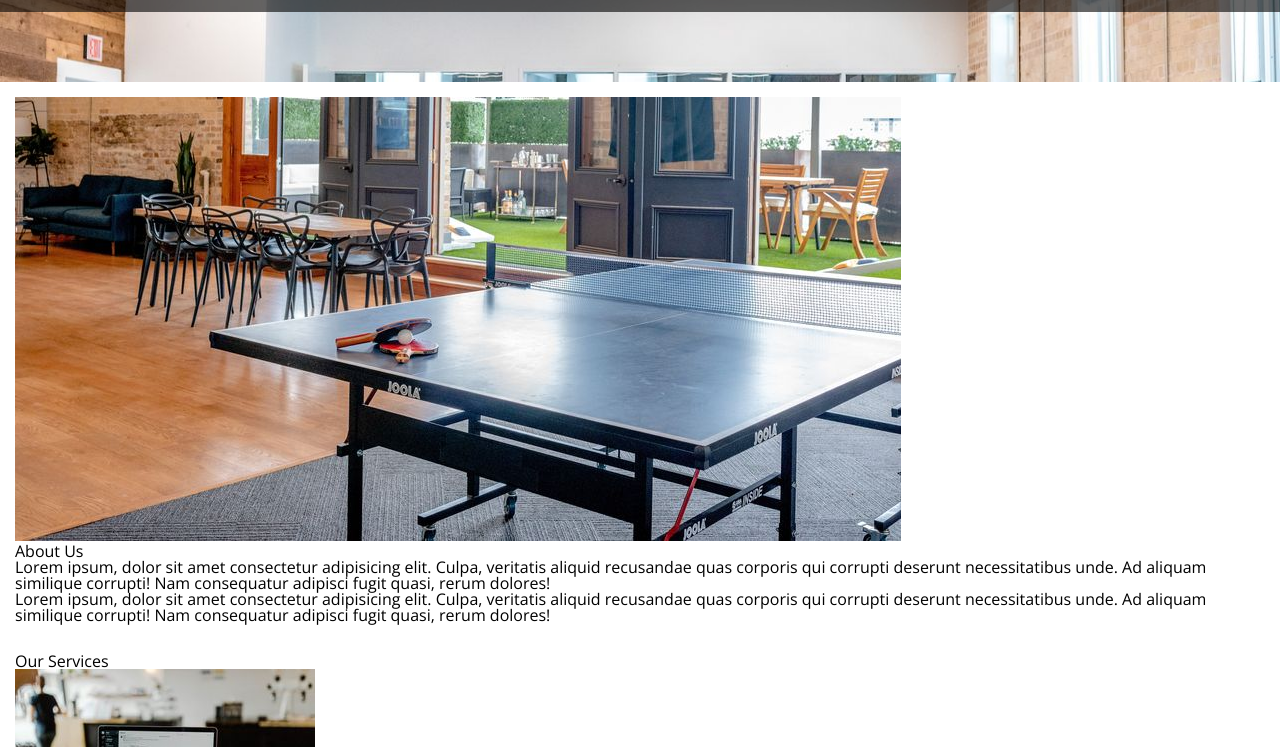
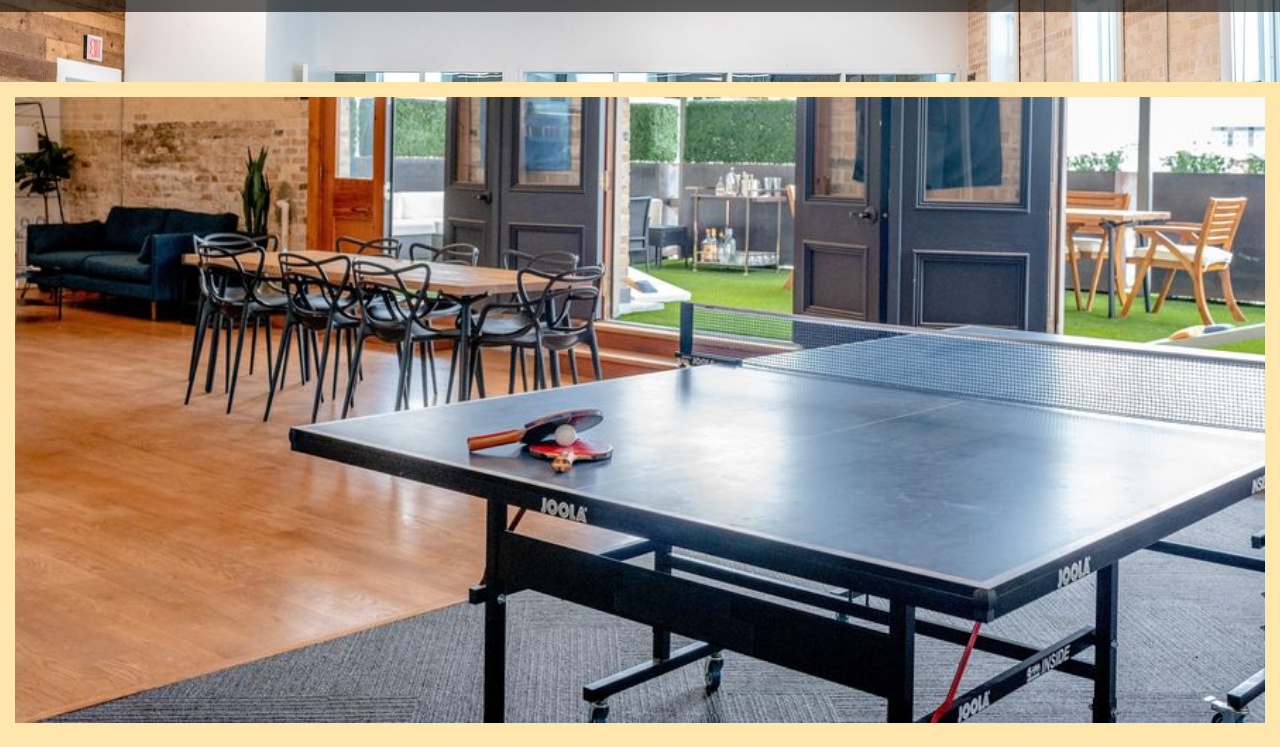
Before and after one commit to salc0015/salc0015.github.io, a plain HTML site: page final-project/index.html in a window 1280 px wide. Shown: the part 862-1609 px from the top of the page. Drawn offline with nearby package versions, Linux system fonts and the light colour scheme.

Commit message:
Updates css code in about us section

```diff
--- a/final-project/css/main.css
+++ b/final-project/css/main.css
@@ -135,3 +135,32 @@ body{
     margin-left: 15px; /*Gap between the icon and the anchor text*/
     font-size: 1.6rem;
 }
+
+/* <------------- ABOUT US -------------> */
+
+.bleed-wrapper-about{
+    background-color: #ffe6ac; /*Background color for the section about us*/
+}
+
+.image-about img{
+    width: 100%; /*The image will adjust the size of the container*/
+}
+
+h2{ /*For all h2*/
+    font-size: 2.5rem; /*Set the size of the font for h2 headings*/
+    font-weight: 700;
+}
+
+.text-about h2{ /*Div that contains the text content*/
+    margin: 25px 0; /*Top and bottom margin*/
+}
+
+.common-text{ /*Paragraphs inside about us*/
+    font-size: .9rem;
+    font-weight: 370;
+}
+
+.text-about p{ /*Div that contains the text content*/
+    margin: 15px 0; /*Sets the margin around each p, top and bottom margin*/
+    line-height: 1.2rem;
+}
```
